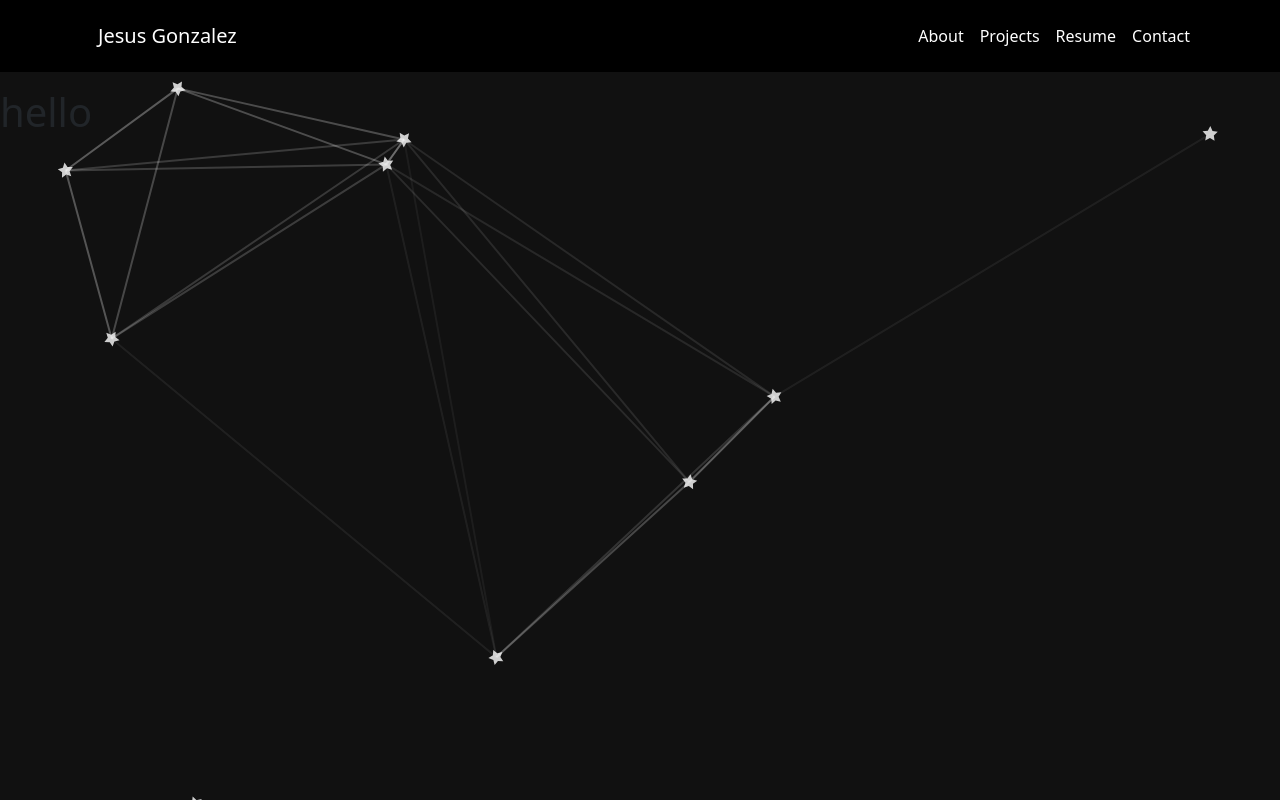
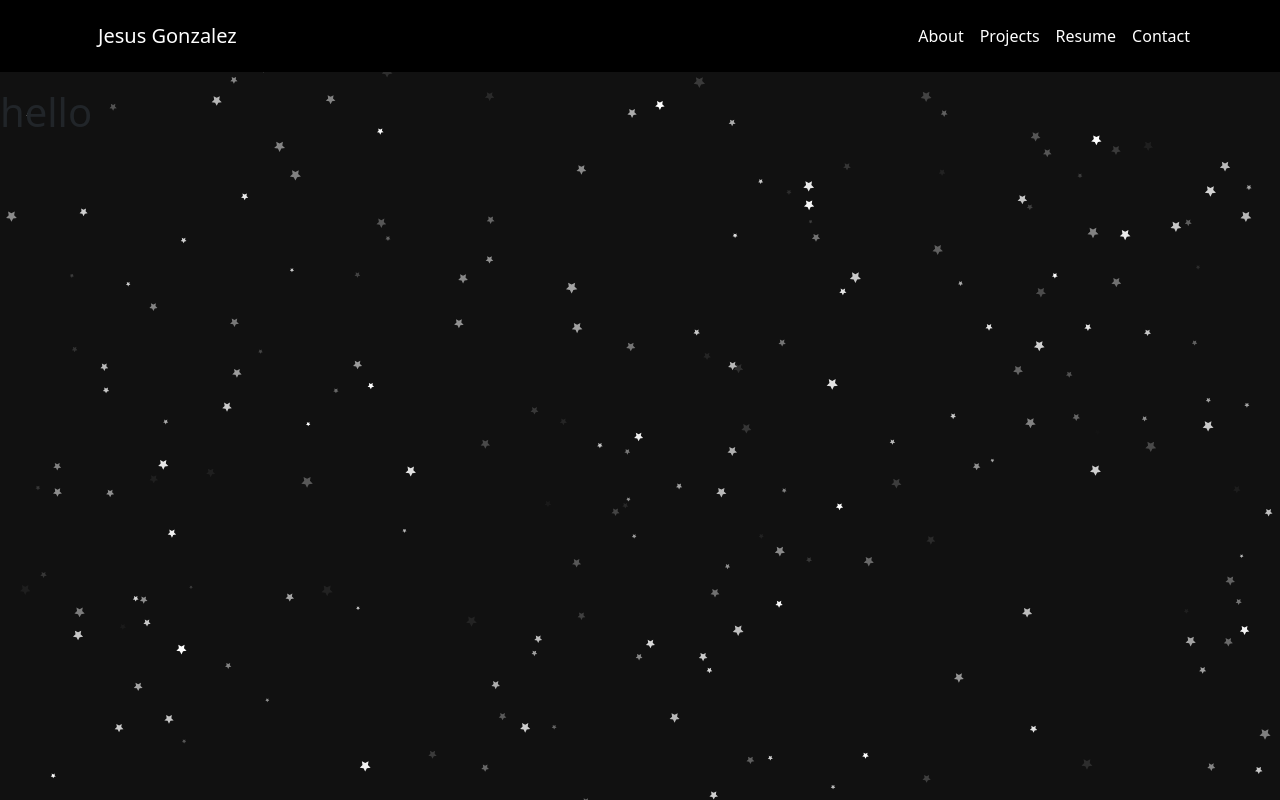
Before and after one commit to JesusGonzalez05/Portfolio-Jesus-Gonzalez, a React (Create React App) app: page / in a window 1280 px wide. Built offline with nearby package versions, Linux system fonts and the light colour scheme.

Commit message:
altered particles to be varied shapes of stars.

```diff
--- a/src/components/particles.js
+++ b/src/components/particles.js
@@ -27,81 +27,69 @@ function Particle() {
             },
             "particles": {
                 "number": {
-                    "value": 10,
+                    "value": 200,
                     "density": {
-                        "enable": false,
+                        "enable": true,
                         "value_area": 800
                     }
                 },
                 "color": {
-                    "value": "#fff"
+                    "value": "#ffffff"
                 },
                 "shape": {
                     "type": "star",
-                    "options": {
-                        "sides": 5
-                    }
                 },
                 "opacity": {
-                    "value": 0.8,
-                    "random": false,
+                    "value": 1,
+                    "random": true,
                     "anim": {
-                        "enable": false,
+                        "enable": true,
                         "speed": 1,
-                        "opacity_min": 0.1,
+                        "opacity_min": 0,
                         "sync": false
                     }
                 },
                 "size": {
-                    "value": 4,
-                    "random": false,
+                    "value": 3,
+                    "random": true,
                     "anim": {
                         "enable": false,
-                        "speed": 40,
-                        "size_min": 0.1,
-                        "sync": false
-                    }
-                },
-                "rotate": {
-                    "value": 0,
-                    "random": true,
-                    "direction": "clockwise",
-                    "animation": {
-                        "enable": true,
-                        "speed": 5,
+                        "speed": 4,
+                        "size_min": 0.3,
                         "sync": false
                     }
                 },
                 "line_linked": {
-                    "enable": true,
-                    "distance": 600,
+                    "enable": false,
+                    "distance": 150,
                     "color": "#ffffff",
                     "opacity": 0.4,
-                    "width": 2
+                    "width": 1
                 },
                 "move": {
                     "enable": true,
-                    "speed": 2,
+                    "speed": 0.12,
                     "direction": "none",
-                    "random": false,
+                    "random": true,
                     "straight": false,
                     "out_mode": "out",
+                    "bounce": false,
                     "attract": {
                         "enable": false,
                         "rotateX": 600,
-                        "rotateY": 1200
+                        "rotateY": 600
                     }
                 }
             },
             "interactivity": {
                 "events": {
                     "onhover": {
-                        "enable": true,
-                        "mode": ["grab"]
+                        "enable": false,
+                        "mode": "connect"
                     },
                     "onclick": {
                         "enable": false,
-                        "mode": "bubble"
+                        "mode": "attract"
                     },
                     "resize": true
                 },
@@ -113,14 +101,15 @@ function Particle() {
                         }
                     },
                     "bubble": {
-                        "distance": 400,
-                        "size": 40,
+                        "distance": 250,
+                        "size": 0,
                         "duration": 2,
-                        "opacity": 8,
+                        "opacity": 0,
                         "speed": 3
                     },
                     "repulse": {
-                        "distance": 200
+                        "distance": 400,
+                        "duration": 0.4
                     },
                     "push": {
                         "particles_nb": 4
```
